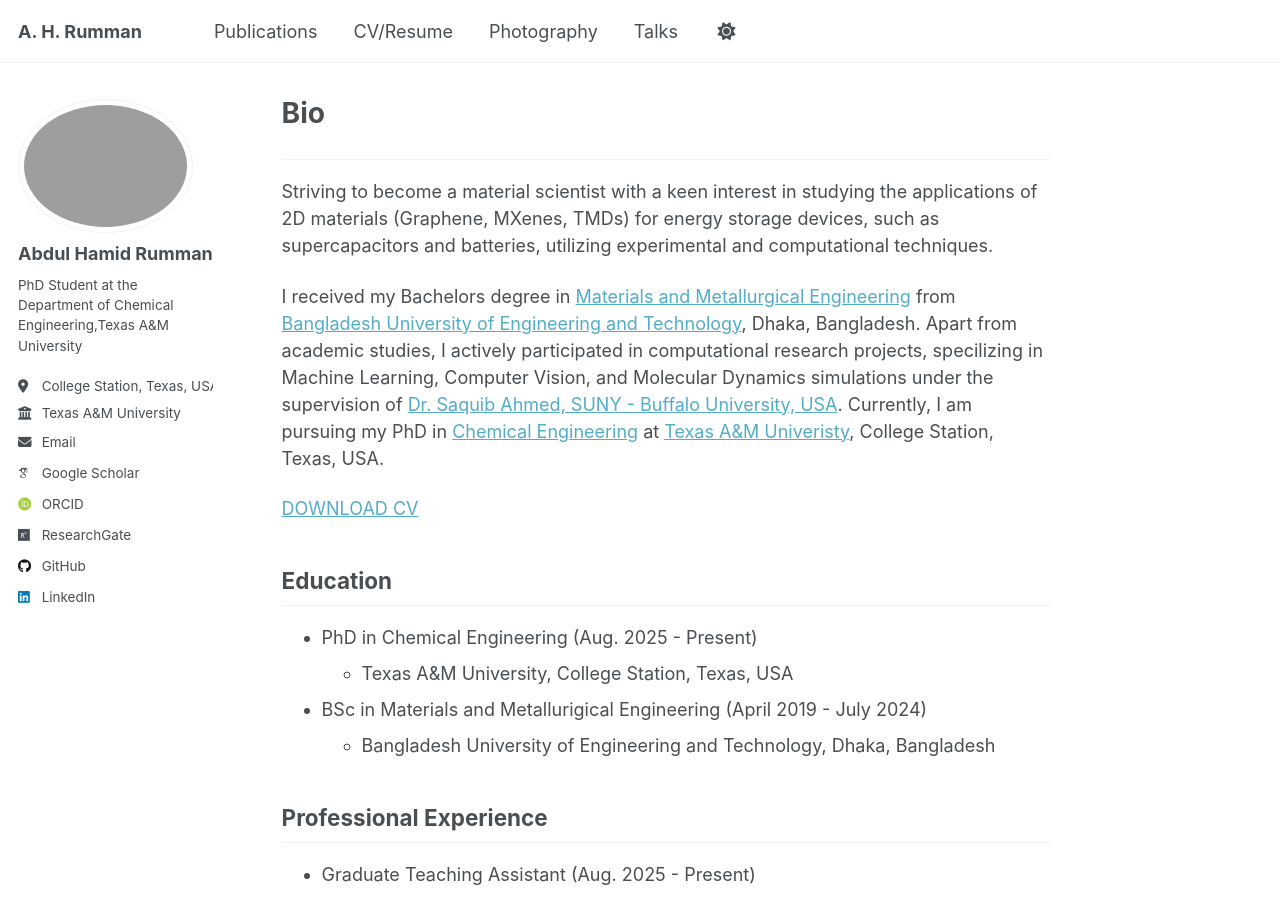
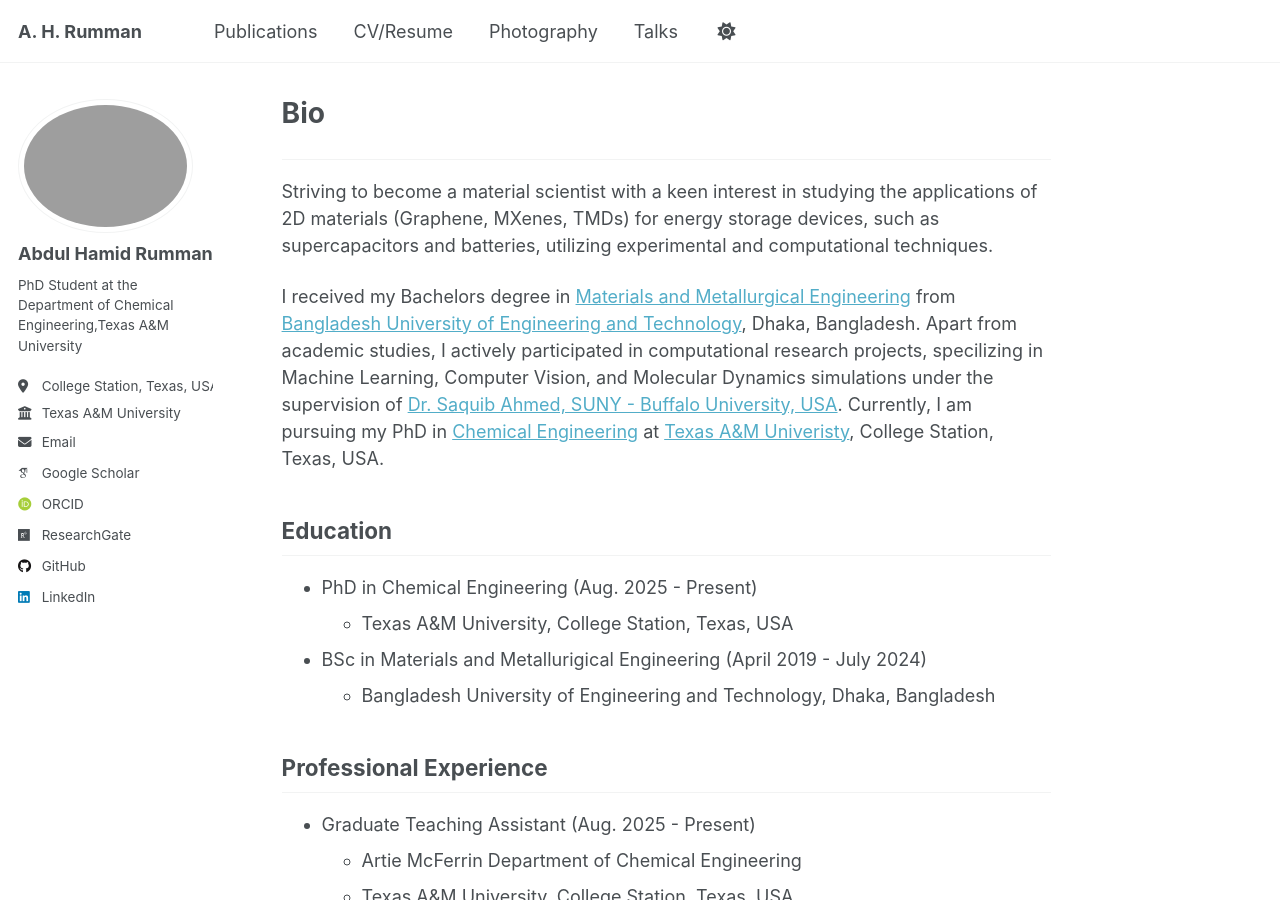
Before and after one commit to AbdulHamidRumman/abdulhamidrumman.github.io, a Jekyll site: the page built from _pages/about.md, in a window 1280 px wide and 900 px high. Built offline with Jekyll 4.4.1, drawn with Linux system fonts in a browser that asks for light colours; some web fonts are replaced; a script that is not in the unit is left out.

Commit message:
Update about.md

```diff
--- a/_pages/about.md
+++ b/_pages/about.md
@@ -11,8 +11,6 @@ redirect_from:
 Striving to become a material scientist with a keen interest in studying the applications of 2D materials (Graphene, MXenes, TMDs) for energy storage devices, such as supercapacitors and batteries, utilizing experimental and computational techniques.
 
 I received my Bachelors degree in [Materials and Metallurgical Engineering](mme.buet.ac.bd) from [Bangladesh University of Engineering and Technology](buet.ac.bd), Dhaka, Bangladesh. Apart from academic studies, I actively participated in computational research projects, specilizing in Machine Learning, Computer Vision, and Molecular Dynamics simulations under the supervision of [Dr. Saquib Ahmed, SUNY - Buffalo University, USA](https://faculty.buffalostate.edu/ahmedsm/). Currently, I am pursuing my PhD in [Chemical Engineering](https://engineering.tamu.edu/chemical) at [Texas A&M Univeristy](www.tamu.edu), College Station, Texas, USA.
-
-[DOWNLOAD CV](https://www.dropbox.com/scl/fi/ztnd3qfmiky56d4cbra1z/cv_ahr.pdf?rlkey=mlc7k35m7z8kwb2q2l6k4mgpp&dl=0)
 
 Education
 ------
```
